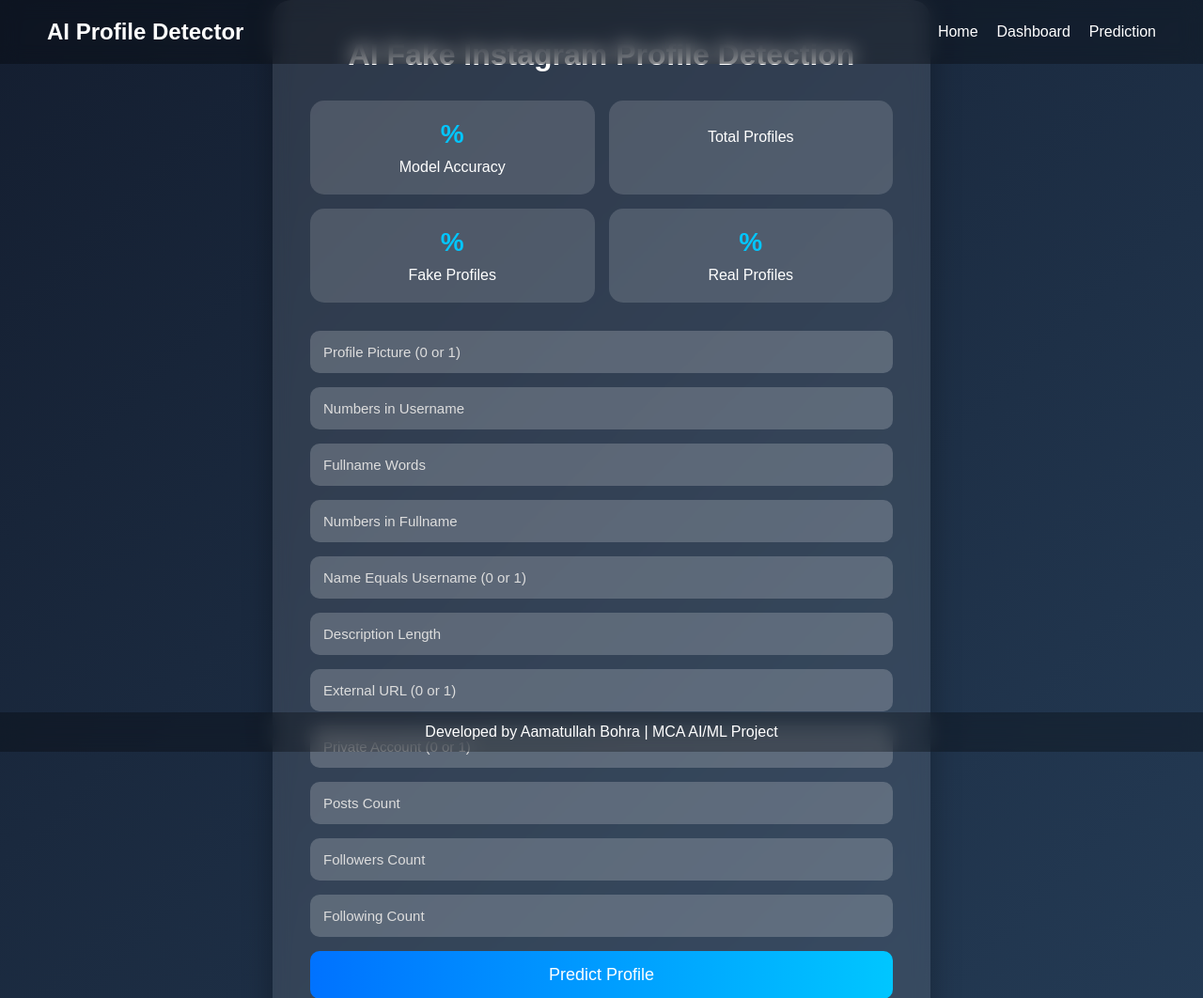
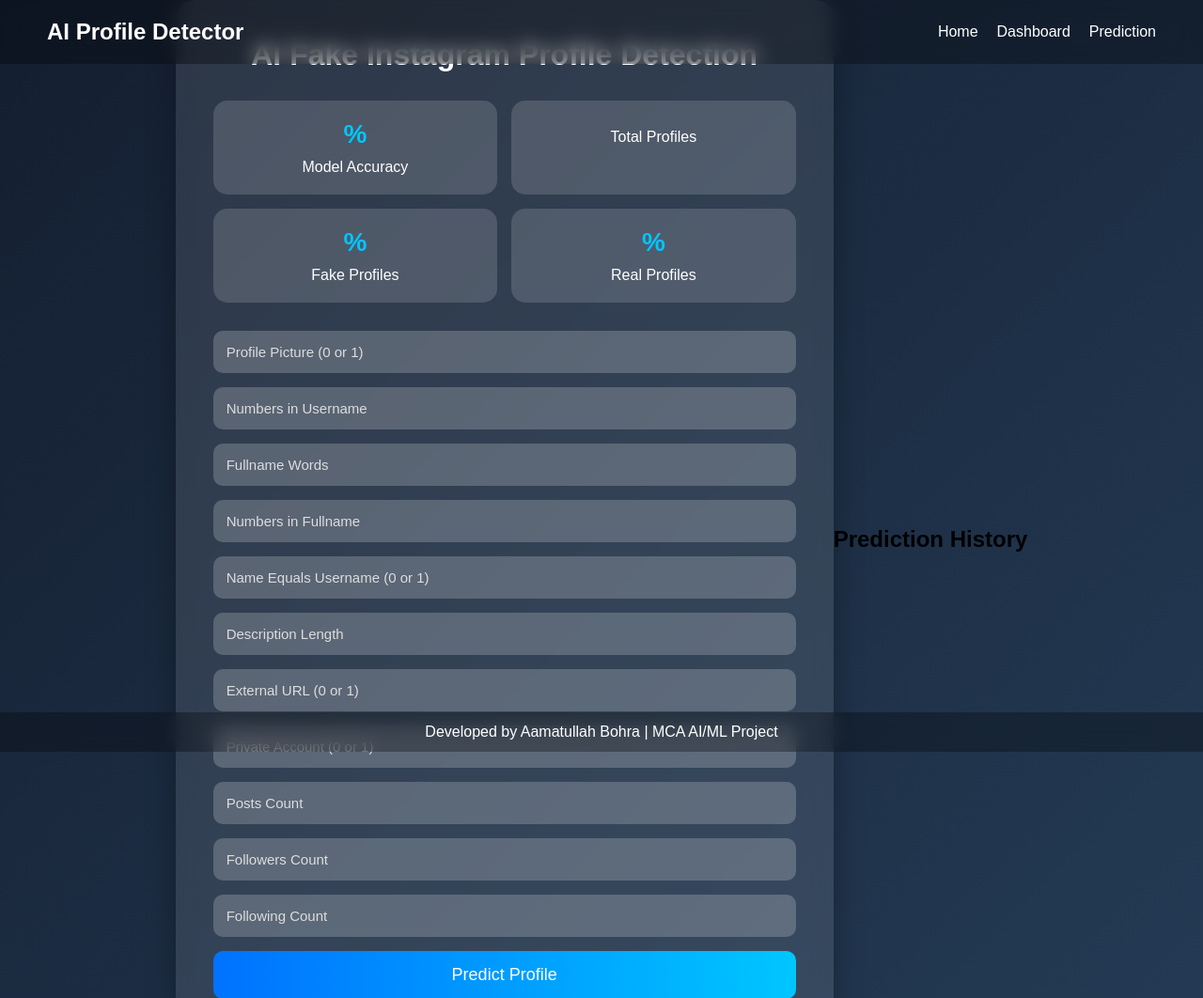
Before and after one commit to ammuBohra/AI-Fake-Profile-Detection-System, a Flask app: template app/templates/index.html in a window 1280 px wide. Shown: the top 1062 px of the page at 94% size. Run offline with Flask 3, Linux system fonts and the light colour scheme; the template is opened without the code that fills it, so the values that code supplies are empty; parts of the project's set-up code (start-up, migrations or seed data) failed here and were passed over.

Commit message:
Added prediction history feature

```diff
--- a/app/app.py
+++ b/app/app.py
@@ -6,6 +6,8 @@ from sklearn.metrics import accuracy_score
 from sklearn.model_selection import train_test_split
 
 app = Flask(__name__)
+
+prediction_history = []
 
 # Load dataset
 df = pd.read_csv("../dataset/fake_instagram.csv")
@@ -49,12 +51,15 @@ real_percentage = round((real_profiles / total_profiles) *100, 2)
 
 @app.route("/")
 def home():
+
     return render_template(
         "index.html",
         accuracy = accuracy,
         total_profiles = total_profiles,
         fake_percentage = fake_percentage,
-        real_percentage = real_percentage)
+        real_percentage = real_percentage,
+        history = prediction_history
+    )
 
 
 
@@ -89,23 +94,30 @@ def predict():
     ]]
 
     prediction = model.predict(input_data)
-
     probability = model.predict_proba(input_data)
-
     confidence = round(max(probability[0]) * 100, 2)
 
+    # Prediction Result
     if prediction[0] == 1:
-        result = f"Fake Profile Detected ({confidence}% Confidence)"
+        result = "Fake Profile"
+
     else:
-        result = f"Genuine Profile ({confidence}% Confidence)"
+        result = "Genuine Profile"
+
+    # Store Prediction History
+    prediction_history.insert(0, {
+        "result": result,
+        "confidence": confidence
+    })
 
     return render_template(
         "index.html",
-        prediction_text = result,
+        prediction_text = f"{result} ({confidence}% Confidence)",
         accuracy = accuracy,
         total_profiles = total_profiles,
         fake_percentage = fake_percentage,
-        real_percentage = real_percentage)
+        real_percentage = real_percentage,
+    history = prediction_history)
 
 
 if __name__ == "__main__":
--- a/app/templates/index.html
+++ b/app/templates/index.html
@@ -269,6 +269,30 @@
                 margin-bottom: 80px;
             }
         }
+
+
+        .history {
+
+            margin-top: 40px;
+        }
+
+        .history h2 {
+
+            text-align: center;
+
+            margin-bottom: 20px;
+        }
+
+        .history-card {
+
+            background: rgba(255, 255, 255, 0.15);
+
+            padding: 15px;
+
+            border-radius: 10px;
+
+            margin-bottom: 10px;
+        }
     </style>
 
 </head>
@@ -398,6 +422,32 @@
 
     </script>
 
+    <!-- HISTORY SECTION -->
+
+    <div class="history">
+
+        <h2>Prediction History</h2>
+
+        {% for item in history %}
+
+        <div class="history-card">
+
+            <p>
+                <strong>Result:</strong>
+                {{ item.result }}
+            </p>
+
+            <p>
+                <strong>Confidence:</strong>
+                {{ item.confidence }}%
+            </p>
+
+        </div>
+
+        {% endfor %}
+
+    </div>
+
     <footer>
 
         <p>
```
